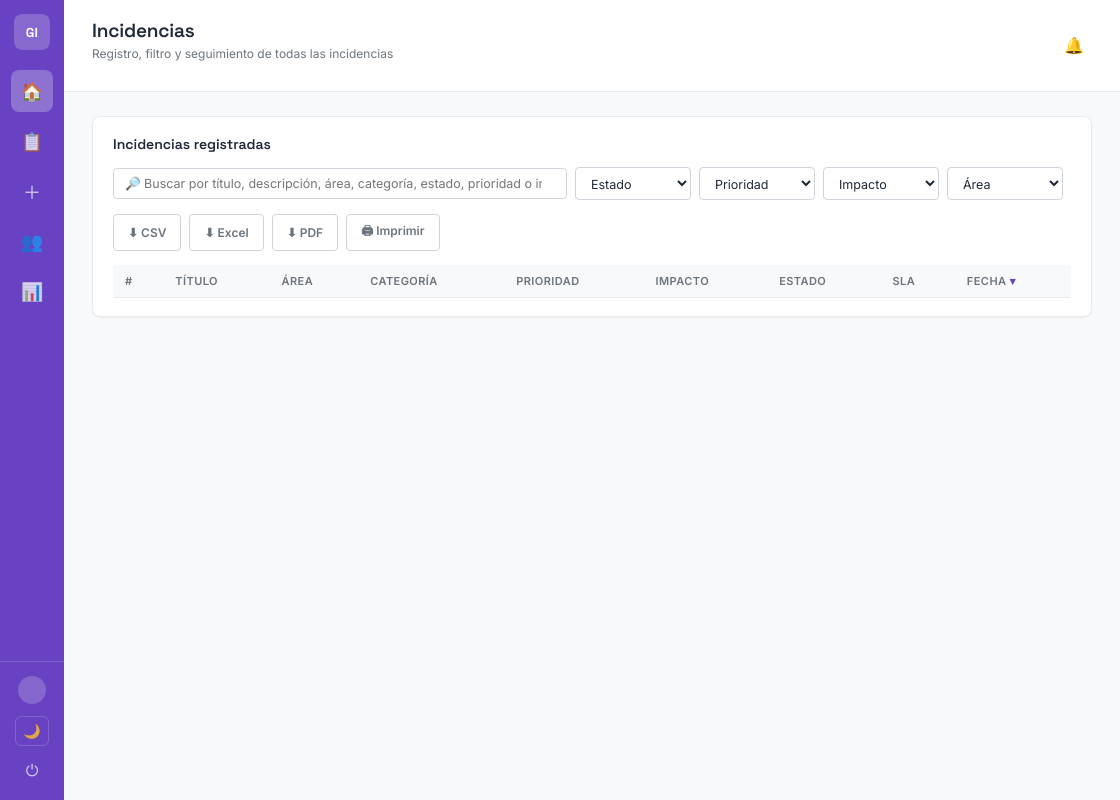
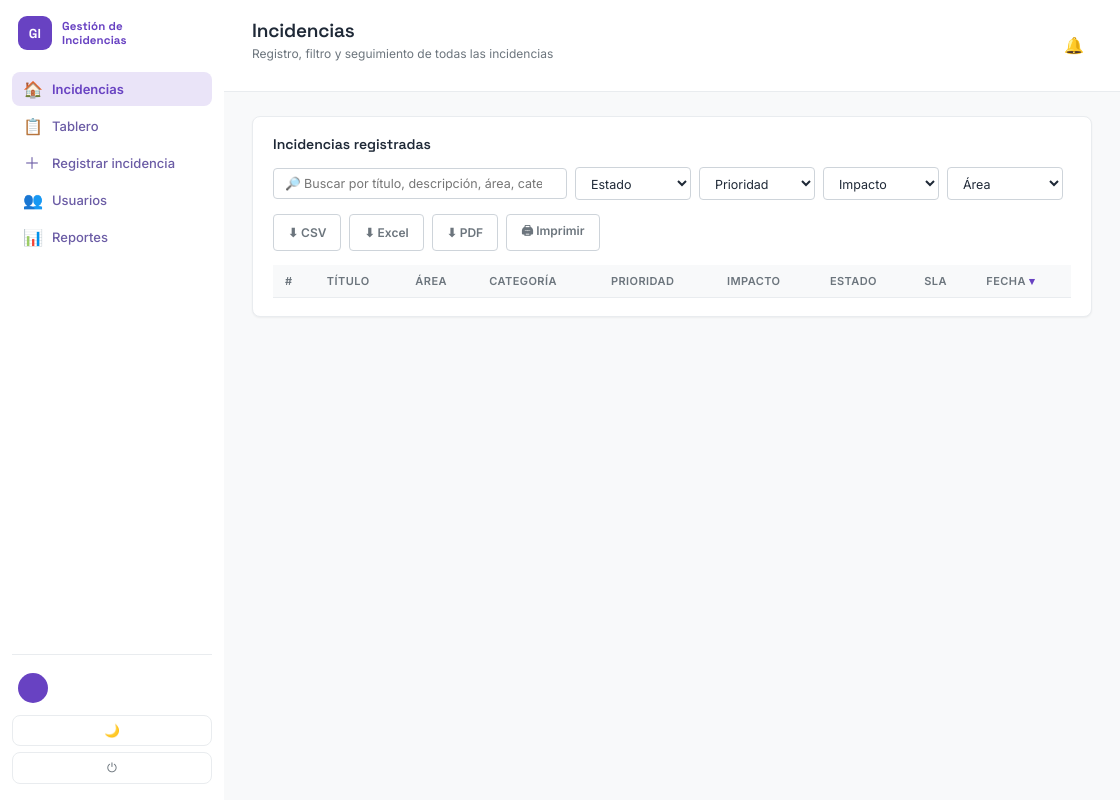
Before and after one commit to abelxd211/sistema-gestion-incidencias, an Electron app: page dashboard.html in a window 1120 px wide. Drawn offline with Linux system fonts and the light colour scheme; no server answers.

Commit message:
Mostrar los nombres de las secciones en morado en la barra lateral
Antes la barra era de 64px y solo mostraba iconos con tooltip. Ahora mide
224px y cada seccion lleva su nombre visible en morado.

- styles.css: barra clara (blanco / #1d1a24 en oscuro) con los nombres en
  morado; el item activo usa fondo morado claro y texto morado. Hover con
  fondo lavanda y texto morado.
- styles.css: el morado de marca se aclara en modo oscuro (#b192ec), donde
  el #6842c2 quedaba ilegible sobre fondo oscuro. Contraste resultante:
  5.68:1 y 5.39:1 en claro, 6.76:1 y 5.30:1 en oscuro (AA exige 4.5:1).
- styles.css: elimina reglas duplicadas del diseno anterior que anulaban el
  chip de usuario y el boton de cerrar sesion, y arregla la marca del
  sidebar, que habia quedado en blanco sobre el nuevo fondo claro.
- Los 6 HTML: cada enlace pasa a <span class=nav-icon> + <span
  class=nav-nombre>; se retiran los data-label del tooltip.

Verificado en la app: los 5 nombres visibles y sin recortar, item activo
correcto por pagina, avatar, boton de tema y cerrar sesion en ambos temas.

```diff
--- a/dashboard.html
+++ b/dashboard.html
@@ -14,14 +14,30 @@
     <aside class="sidebar">
       <div class="sidebar-brand">
         <span class="brand-mark">GI</span>
+        <span class="brand-name">Gestión de<br />Incidencias</span>
       </div>
 
       <nav class="sidebar-nav">
-        <a href="dashboard.html" class="nav-link active" title="Incidencias" data-label="Incidencias">🏠</a>
-        <a href="tablero.html" class="nav-link" title="Tablero" data-label="Tablero">📋</a>
-        <a href="nueva.html" class="nav-link" title="Registrar incidencia" data-label="Registrar incidencia">＋</a>
-        <a href="usuarios.html" class="nav-link link-nav" title="Usuarios" data-label="Usuarios">👥</a>
-        <a href="reportes.html" class="nav-link link-nav" title="Reportes" data-label="Reportes">📊</a>
+        <a href="dashboard.html" class="nav-link active" title="Incidencias">
+          <span class="nav-icon">🏠</span>
+          <span class="nav-nombre">Incidencias</span>
+        </a>
+        <a href="tablero.html" class="nav-link" title="Tablero">
+          <span class="nav-icon">📋</span>
+          <span class="nav-nombre">Tablero</span>
+        </a>
+        <a href="nueva.html" class="nav-link" title="Registrar incidencia">
+          <span class="nav-icon">＋</span>
+          <span class="nav-nombre">Registrar incidencia</span>
+        </a>
+        <a href="usuarios.html" class="nav-link link-nav" title="Usuarios">
+          <span class="nav-icon">👥</span>
+          <span class="nav-nombre">Usuarios</span>
+        </a>
+        <a href="reportes.html" class="nav-link link-nav" title="Reportes">
+          <span class="nav-icon">📊</span>
+          <span class="nav-nombre">Reportes</span>
+        </a>
       </nav>
 
       <div class="sidebar-footer">
--- a/styles.css
+++ b/styles.css
@@ -65,10 +65,10 @@
   --shadow-md: 0 4px 6px -1px rgb(0 0 0 / 0.08), 0 2px 4px -2px rgb(0 0 0 / 0.08);
   --shadow-lg: 0 10px 15px -3px rgb(0 0 0 / 0.10), 0 4px 6px -4px rgb(0 0 0 / 0.10);
 
-  /* Sidebar */
-  --sidebar-bg: #6842c2;
-  --sidebar-hover: rgba(255, 255, 255, 0.15);
-  --sidebar-text: rgba(255, 255, 255, 0.75);
+  /* Sidebar: fondo claro, los nombres de seccion van en morado */
+  --sidebar-bg: #ffffff;
+  --sidebar-hover: #f3f0fa;
+  --sidebar-text: #6b5ca5;
 }
 
 * {
@@ -119,6 +119,9 @@ a {
   --primary: #9b7ae0;
   --primary-hover: #b192ec;
   --primary-tint: #2a2138;
+  /* El morado de marca se aclara: en oscuro debe leerse sobre fondo oscuro */
+  --purple-main: #b192ec;
+  --purple-hover: #c9b4f4;
   --purple-light: #2a2138;
   --purple-active: #342849;
   --purple-badge: #3d2f57;
@@ -132,8 +135,9 @@ a {
   --warning-text: #fcd34d;
   --danger-bg: #2c1414;
   --danger-text: #fca5a5;
-  --sidebar-bg: #241d33;
-  --sidebar-text: rgba(255, 255, 255, 0.7);
+  --sidebar-bg: #1d1a24;
+  --sidebar-hover: #2a2338;
+  --sidebar-text: #a99ad6;
   --shadow-sm: 0 1px 3px 0 rgb(0 0 0 / 0.4);
   --shadow-md: 0 4px 6px -1px rgb(0 0 0 / 0.4);
   --shadow-lg: 0 10px 15px -3px rgb(0 0 0 / 0.5);
@@ -147,29 +151,34 @@ a {
   min-height: 100vh;
 }
 
-/* Sidebar estrecho púrpura */
+/* Barra lateral clara con los nombres de sección en morado */
 .sidebar {
-  width: 64px;
+  width: 224px;
   background: var(--sidebar-bg);
   display: flex;
   flex-direction: column;
-  align-items: center;
-  padding: 14px 0;
+  align-items: stretch;
+  padding: 16px 12px;
   flex-shrink: 0;
   position: sticky;
   top: 0;
   height: 100vh;
+  overflow-y: auto;
 }
 
 .sidebar-brand {
-  margin-bottom: 20px;
+  display: flex;
+  align-items: center;
+  gap: 10px;
+  margin-bottom: 22px;
+  padding: 0 6px;
 }
 
 .brand-mark {
-  width: 36px;
-  height: 36px;
-  background: rgba(255, 255, 255, 0.2);
-  border-radius: 8px;
+  width: 34px;
+  height: 34px;
+  background: var(--primary);
+  border-radius: 9px;
   color: #fff;
   display: flex;
   align-items: center;
@@ -178,107 +187,123 @@ a {
   font-weight: 700;
   font-size: 13px;
   letter-spacing: 0.02em;
+  flex-shrink: 0;
 }
 
 .sidebar-nav {
   display: flex;
   flex-direction: column;
-  gap: 8px;
+  gap: 3px;
   width: 100%;
-  align-items: center;
   flex: 1;
 }
 
 .nav-link {
-  width: 42px;
-  height: 42px;
-  border-radius: 8px;
-  display: flex;
-  align-items: center;
-  justify-content: center;
+  display: flex;
+  align-items: center;
+  gap: 11px;
+  padding: 9px 11px;
+  border-radius: var(--radius-md);
   color: var(--sidebar-text);
-  font-size: 18px;
-  transition: all 0.15s ease;
+  font-size: 13px;
+  font-weight: 500;
+  text-decoration: none;
+  transition: background var(--fast), color var(--fast);
   position: relative;
   cursor: pointer;
 }
 
+.nav-link .nav-icon {
+  font-size: 16px;
+  line-height: 1;
+  width: 18px;
+  text-align: center;
+  flex-shrink: 0;
+}
+
+.nav-link .nav-nombre {
+  white-space: nowrap;
+  overflow: hidden;
+  text-overflow: ellipsis;
+}
+
 .nav-link:hover {
-  background: #fff;
+  background: var(--purple-light);
   color: var(--purple-hover);
 }
 
 .nav-link.active {
-  background: rgba(255, 255, 255, 0.25);
-  color: #fff;
-}
-
-/* Etiqueta flotante al pasar el mouse (la barra es solo de iconos) */
-.nav-link::after {
-  content: attr(data-label);
-  position: absolute;
-  left: calc(100% + 10px);
-  top: 50%;
-  transform: translateY(-50%) scale(0.95);
-  background: var(--ink);
-  color: #fff;
-  font-family: var(--font-sans);
-  font-size: 12px;
-  font-weight: 500;
-  padding: 6px 10px;
-  border-radius: 6px;
-  white-space: nowrap;
-  opacity: 0;
-  pointer-events: none;
-  transition: opacity 0.15s ease, transform 0.15s ease;
-  z-index: 300;
-  box-shadow: var(--shadow-md);
-}
-
-.nav-link:hover::after {
-  opacity: 1;
-  transform: translateY(-50%) scale(1);
+  background: var(--purple-active);
+  color: var(--purple-main);
+  font-weight: 600;
+}
+
+.nav-link:focus-visible {
+  outline: 2px solid var(--primary);
+  outline-offset: 2px;
 }
 
 .sidebar-footer {
   width: 100%;
   display: flex;
   flex-direction: column;
-  align-items: center;
-  gap: 8px;
-  padding-top: 14px;
-  border-top: 1px solid rgba(255, 255, 255, 0.15);
+  align-items: stretch;
+  gap: 6px;
+  padding-top: 12px;
+  margin-top: 12px;
+  border-top: 1px solid var(--border);
+  }
+
+/* Fila del avatar con el nombre del usuario con sesión */
+.user-chip {
+  display: flex;
+  align-items: center;
+  gap: 9px;
+  padding: 6px;
+  border-radius: var(--radius-md);
+  min-width: 0;
   }
 
 .user-avatar {
-  width: 28px;
-  height: 28px;
+  width: 30px;
+  height: 30px;
   border-radius: 50%;
-  background: rgba(255, 255, 255, 0.2);
+  background: var(--primary);
   color: #fff;
   display: flex;
   align-items: center;
   justify-content: center;
   font-weight: 600;
-  font-size: 12px;
+  font-size: 11.5px;
   flex-shrink: 0;
   }
 
+.user-chip #usuario-actual {
+  font-size: 11.5px;
+  line-height: 1.3;
+  color: var(--ink);
+  min-width: 0;
+  overflow: hidden;
+  text-overflow: ellipsis;
+  }
+
 #btn-logout {
+  width: 100%;
   background: transparent;
-  border: none;
-  color: var(--sidebar-text);
+  border: 1px solid var(--border);
+  color: var(--ink-muted);
+  border-radius: var(--radius-md);
+  padding: 7px;
+  cursor: pointer;
+  font-size: 12.5px;
   font-family: var(--font-sans);
-  font-size: 16px;
-  padding: 6px;
-  cursor: pointer;
-  border-radius: 6px;
-  transition: background 0.15s, color 0.15s;
+  transition: background var(--fast), color var(--fast), border-color var(--fast);
   }
 
 #btn-logout:hover {
-  background: var(--sidebar-hover);
-  color: #fff;
+  background: var(--danger-bg);
+  color: var(--danger);
+  border-color: var(--danger);
   }
 
 .main-area {
@@ -450,21 +475,24 @@ main {
 
 /* Botón de tema (lo inyecta chrome.js en el footer) */
 .btn-tema {
+  width: 100%;
   background: transparent;
-  border: 1px solid rgba(255, 255, 255, 0.18);
-  color: var(--sidebar-text);
-  border-radius: 6px;
-  width: 34px;
-  height: 30px;
+  border: 1px solid var(--border);
+  color: var(--ink-muted);
+  border-radius: var(--radius-md);
+  padding: 7px;
   cursor: pointer;
-  font-size: 14px;
-  transition: background 0.2s, color 0.2s;
+  font-size: 12.5px;
+  font-family: var(--font-sans);
+  transition: background var(--fast), color var(--fast), border-color var(--fast);
   }
 
 .btn-tema:hover {
-  background: var(--sidebar-hover);
-  color: #fff;
-}
+  background: var(--purple-light);
+  color: var(--purple-hover);
+  border-color: var(--purple-badge);
+  }
+
 
 /* =========================================================================
    PANELES, KPIS Y TARJETAS
@@ -1599,34 +1627,16 @@ button:disabled {
 /* Nombre de la marca (oculto en la barra angosta, se usa en el login) */
 .brand-name {
   font-family: var(--font-display);
-  font-size: 11px;
-  font-weight: 600;
-  color: #fff;
-  line-height: 1.2;
+  font-size: 11.5px;
+  font-weight: 700;
+  color: var(--purple-main);
+  line-height: 1.25;
   letter-spacing: 0.01em;
 }
 
 .login-brand .brand-name {
   color: var(--ink);
   font-size: 12.5px;
-}
-
-/* Chip de usuario en el pie del sidebar.
-   La barra mide 64px, así que el nombre se envuelve en varias líneas
-   en vez de truncarse: se lee entero y el avatar ya da el nombre completo
-   en el tooltip. */
-.user-chip {
-  display: flex;
-  flex-direction: column;
-  align-items: center;
-  gap: 4px;
-  color: var(--sidebar-text);
-  font-size: 9.5px;
-  line-height: 1.3;
-  text-align: center;
-  width: 100%;
-  padding: 0 3px;
-  overflow-wrap: anywhere;
 }
 
 /* Enlaces de navegación solo para Administrador.
```
Also changed, not shown: detalle.html (+21 -5 lines), nueva.html (+21 -5 lines), reportes.html (+21 -5 lines), tablero.html (+21 -5 lines), usuarios.html (+21 -5 lines). Lines whose indentation alone changed are shown as unchanged.
